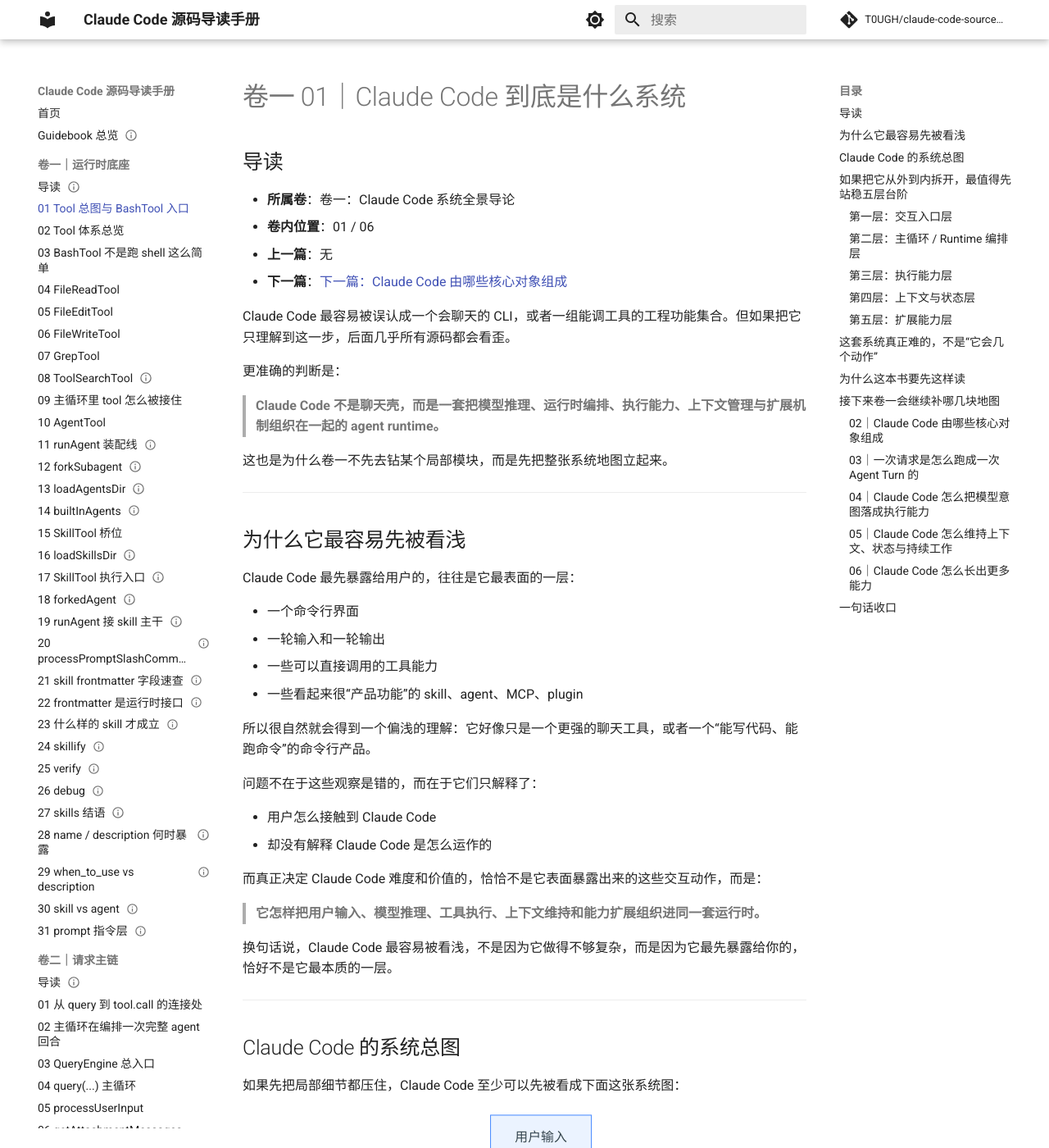
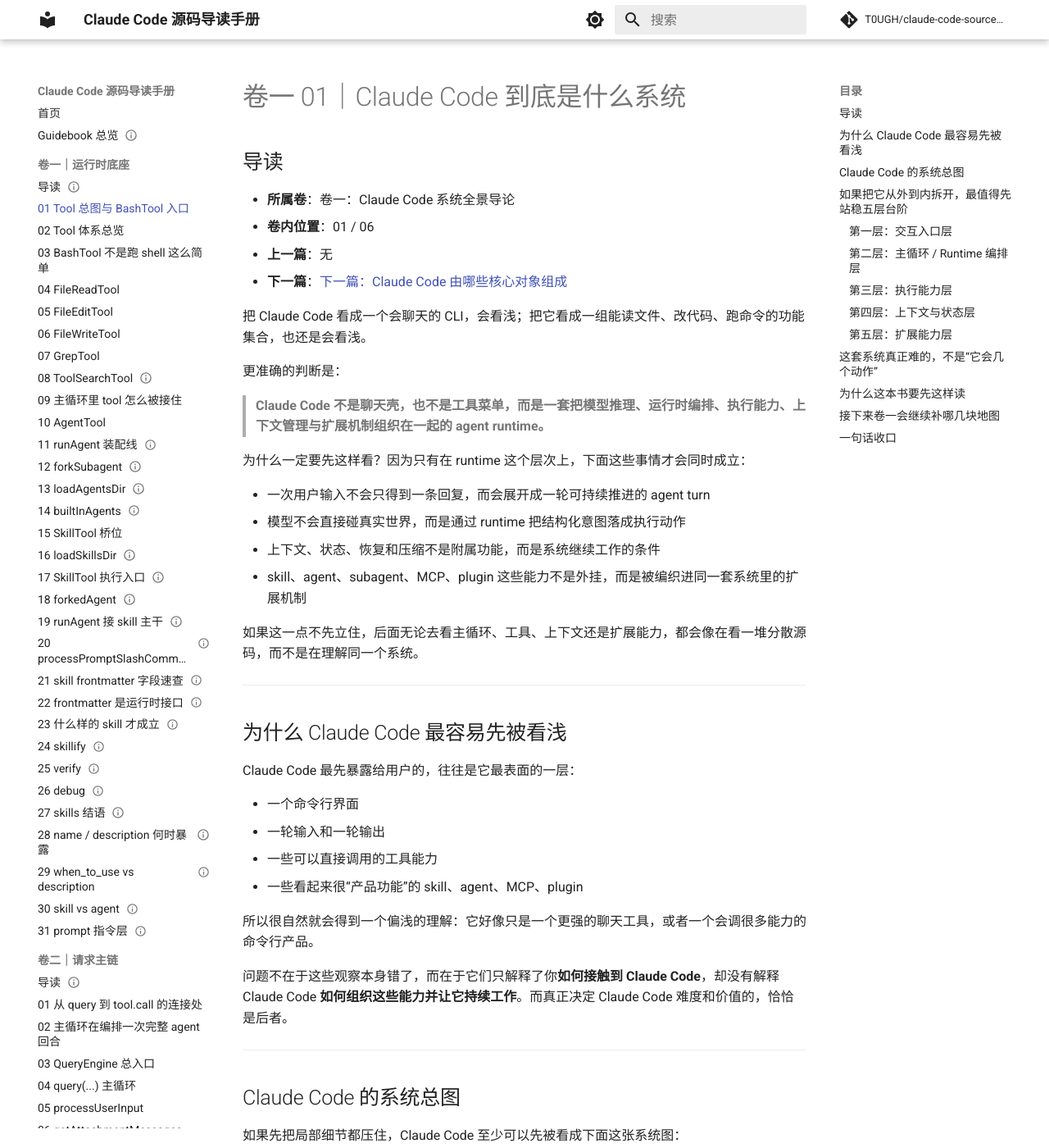
Before and after one commit to T0UGH/claude-code-source-guide, an MkDocs documentation site: the page built from docs/guidebook/volume-1/01-tool-overview-and-bash-entry.md, in a window 1280 px wide and 1400 px high. Shown: the whole window at 82% size. Built offline with MkDocs 1.6.1 and Material for MkDocs 9.7.7, drawn with Linux system fonts in a browser that asks for light colours; comment, search, counter and statistics services are not loaded; some of the changed text lies outside the part shown.

Commit message:
strengthen volume one opening chapter structure

```diff
--- a/docs/guidebook/volume-1/01-tool-overview-and-bash-entry.md
+++ b/docs/guidebook/volume-1/01-tool-overview-and-bash-entry.md
@@ -17,17 +17,24 @@ tags:
 - **上一篇**：无
 - **下一篇**：[下一篇：Claude Code 由哪些核心对象组成](./02-tool-system-overview.md)
 
-Claude Code 最容易被误认成一个会聊天的 CLI，或者一组能调工具的工程功能集合。但如果把它只理解到这一步，后面几乎所有源码都会看歪。
+把 Claude Code 看成一个会聊天的 CLI，会看浅；把它看成一组能读文件、改代码、跑命令的功能集合，也还是会看浅。
 
 更准确的判断是：
 
-> **Claude Code 不是聊天壳，而是一套把模型推理、运行时编排、执行能力、上下文管理与扩展机制组织在一起的 agent runtime。**
+> **Claude Code 不是聊天壳，也不是工具菜单，而是一套把模型推理、运行时编排、执行能力、上下文管理与扩展机制组织在一起的 agent runtime。**
 
-这也是为什么卷一不先去钻某个局部模块，而是先把整张系统地图立起来。
+为什么一定要先这样看？因为只有在 runtime 这个层次上，下面这些事情才会同时成立：
+
+- 一次用户输入不会只得到一条回复，而会展开成一轮可持续推进的 agent turn
+- 模型不会直接碰真实世界，而是通过 runtime 把结构化意图落成执行动作
+- 上下文、状态、恢复和压缩不是附属功能，而是系统继续工作的条件
+- skill、agent、subagent、MCP、plugin 这些能力不是外挂，而是被编织进同一套系统里的扩展机制
+
+如果这一点不先立住，后面无论去看主循环、工具、上下文还是扩展能力，都会像在看一堆分散源码，而不是在理解同一个系统。
 
 ---
 
-## 为什么它最容易先被看浅
+## 为什么 Claude Code 最容易先被看浅
 
 Claude Code 最先暴露给用户的，往往是它最表面的一层：
 
@@ -36,18 +43,9 @@ Claude Code 最先暴露给用户的，往往是它最表面的一层：
 - 一些可以直接调用的工具能力
 - 一些看起来很“产品功能”的 skill、agent、MCP、plugin
 
-所以很自然就会得到一个偏浅的理解：它好像只是一个更强的聊天工具，或者一个“能写代码、能跑命令”的命令行产品。
+所以很自然就会得到一个偏浅的理解：它好像只是一个更强的聊天工具，或者一个会调很多能力的命令行产品。
 
-问题不在于这些观察是错的，而在于它们只解释了：
-
-- 用户怎么接触到 Claude Code
-- 却没有解释 Claude Code 是怎么运作的
-
-而真正决定 Claude Code 难度和价值的，恰恰不是它表面暴露出来的这些交互动作，而是：
-
-> **它怎样把用户输入、模型推理、工具执行、上下文维持和能力扩展组织进同一套运行时。**
-
-换句话说，Claude Code 最容易被看浅，不是因为它做得不够复杂，而是因为它最先暴露给你的，恰好不是它最本质的一层。
+问题不在于这些观察本身错了，而在于它们只解释了你**如何接触到 Claude Code**，却没有解释 Claude Code **如何组织这些能力并让它持续工作**。而真正决定 Claude Code 难度和价值的，恰恰是后者。
 
 ---
 
@@ -88,7 +86,7 @@ flowchart TD
 
 ## 如果把它从外到内拆开，最值得先站稳五层台阶
 
-如果把 Claude Code 从外到内拆开来看，读者最值得先站稳的是五层台阶。它们不是五个并列盒子，而是五个越来越深的理解层。
+理解 Claude Code，最稳的办法不是一头扎进某个文件，而是先站稳五层台阶。它们不是五个并列模块，而是五个越来越深的理解层：如果你把后一层误看成前一层，整个系统都会看歪。
 
 ### 第一层：交互入口层
 
@@ -97,7 +95,7 @@ flowchart TD
 - 用户到底通过什么入口把意图送进系统
 - 普通 prompt、命令、slash command，以及后面会看到的扩展入口分别在什么位置
 
-这一层最显眼，也最容易让人误判，因为你最先看到的通常就是这一层。所以如果只停在这里，Claude Code 很容易被误看成一个交互产品，而不是运行时系统。
+这一层最显眼，所以也最容易让人误判：如果只停在这里，Claude Code 就会像一个交互产品，而不是运行时系统。
 
 ### 第二层：主循环 / Runtime 编排层
 
@@ -109,7 +107,7 @@ flowchart TD
 - 模型输出怎样继续触发工具、继续推理、继续回应
 - 为什么 Claude Code 不是“一问一答结束”，而是可以持续推进一项任务
 
-也就是说，第一层只是“你怎么把问题送进来”，第二层才开始回答“系统怎么把这件事跑起来”。
+如果把这一层误看成“只是对话流程”，就会漏掉 Claude Code 最核心的能力：它在组织一次持续运行，而不是在拼接若干回答。
 
 ### 第三层：执行能力层
 
@@ -121,11 +119,11 @@ flowchart TD
 - 为什么模型不是直接“调函数”
 - runtime 怎样把结构化意图翻译成真实执行动作
 
-如果没有这一层，Claude Code 的智能就永远只能停在“会说”，而不能稳定地落成“会做”。
+如果把这一层误看成“只是工具调用”，就会看不见：tool 在 Claude Code 里不是函数菜单，而是正式执行对象。
 
 ### 第四层：上下文与状态层
 
-但系统能跑起来，还不等于它能持续工作。
+系统能跑起来，还不等于它能持续工作。
 
 这一层回答的是：
 
@@ -133,7 +131,7 @@ flowchart TD
 - 为什么会有 context construction、session、collapse、compact、restore 这些机制
 - 为什么这套系统不会越跑越乱、越跑越膨胀到不可继续
 
-这一层真正解决的不是“能不能做动作”，而是“能不能持续工作”。
+如果把这一层误看成“只是聊天历史管理”，就会低估 Claude Code 真正的运行难点：它要托住的是长期工作的连续性，而不只是记住几轮对话。
 
 ### 第五层：扩展能力层
 
@@ -145,9 +143,9 @@ flowchart TD
 - 为什么 Claude Code 的上限不只是“当前内置了什么功能”
 - 为什么它看起来像一个产品，但本质上又像一个不断长能力的运行时平台
 
-也就是说，Claude Code 的终点不是“已经有一组 feature”，而是“它还可以继续长出新的能力”。
+如果把这一层误看成“只是插件生态”，就会漏掉一个更关键的判断：Claude Code 的终点不是一组固定 feature，而是一个可继续装配能力的 runtime。
 
-如果把这五层先记成一句话，就是：
+把这五层先记成一句话，就是：
 
 > **Claude Code 先接住用户，再组织主循环，再把模型意图落成执行，再维持上下文与状态，最后不断接入新的能力。**
 
@@ -205,22 +203,13 @@ Claude Code 真正难、也真正值钱的地方，不在于“它会几个动
 
 ## 接下来卷一会继续补哪几块地图
 
-到这里，Claude Code 这张总地图已经先立起来了。接下来卷一后面的 5 篇，不再重新介绍这套系统，而是沿着这张地图继续补齐每一块关键层次。
+到这里，Claude Code 这张总地图已经先立起来了。接下来卷一后面的 5 篇，不再重新介绍这套系统，而是沿着这张地图继续补齐每一块关键层次：
 
-### 02｜Claude Code 由哪些核心对象组成
-补的是“对象地图”这一块：先把 prompt、command、tool、agent、skill、context、session、runtime 这些对象认全。
-
-### 03｜一次请求是怎么跑成一次 Agent Turn 的
-补的是“动态主线”这一块：从系统总图切到主循环，但只先看总流程。
-
-### 04｜Claude Code 怎么把模型意图落成执行能力
-补的是“执行能力层”这一块：解释 tool runtime 为什么是模型意图落地的关键接口层。
-
-### 05｜Claude Code 怎么维持上下文、状态与持续工作
-补的是“持续工作层”这一块：说明为什么这套系统不是一问一答后就重启。
-
-### 06｜Claude Code 怎么长出更多能力
-补的是“扩展地图”这一块：把 skill、agent、subagent、MCP、plugin 放回同一张能力地图里，并顺手把后面几卷导航出去。
+- **第二篇**补对象地图：把 prompt、command、tool、agent、skill、context、session、runtime 这些对象认全。
+- **第三篇**补动态主线：从系统总图切到一轮 agent turn 的总流程。
+- **第四篇**补执行能力层：解释 tool runtime 为什么是模型意图落地的关键接口层。
+- **第五篇**补持续工作层：说明为什么这套系统不是一问一答后就重启。
+- **第六篇**补扩展地图：把 skill、agent、subagent、MCP、plugin 放回同一张能力地图里，并顺手把后面几卷导航出去。
 
 换句话说，第一篇不是为了讲完，而是为了先让后面每一篇都知道自己该补哪块地图。
 
```
Also changed, not shown: other parts of docs/guidebook/volume-1/01-tool-overview-and-bash-entry.md (+1 -1 lines).
